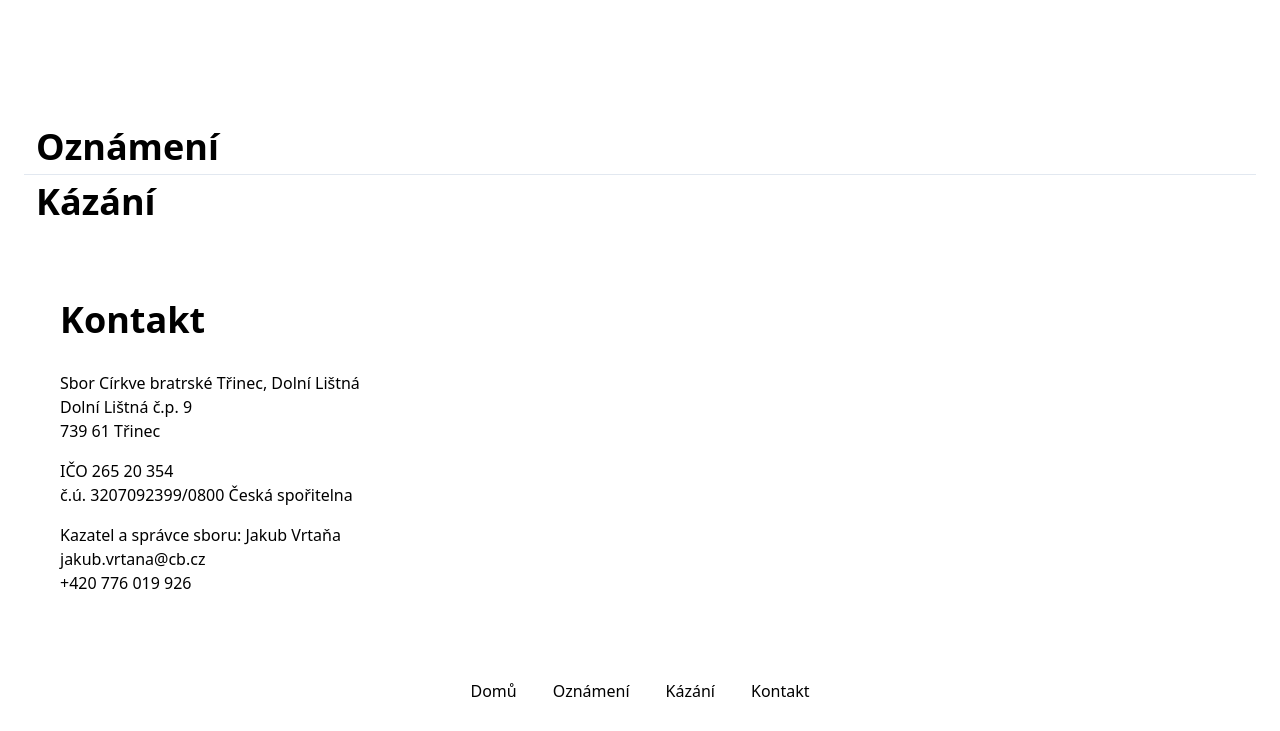
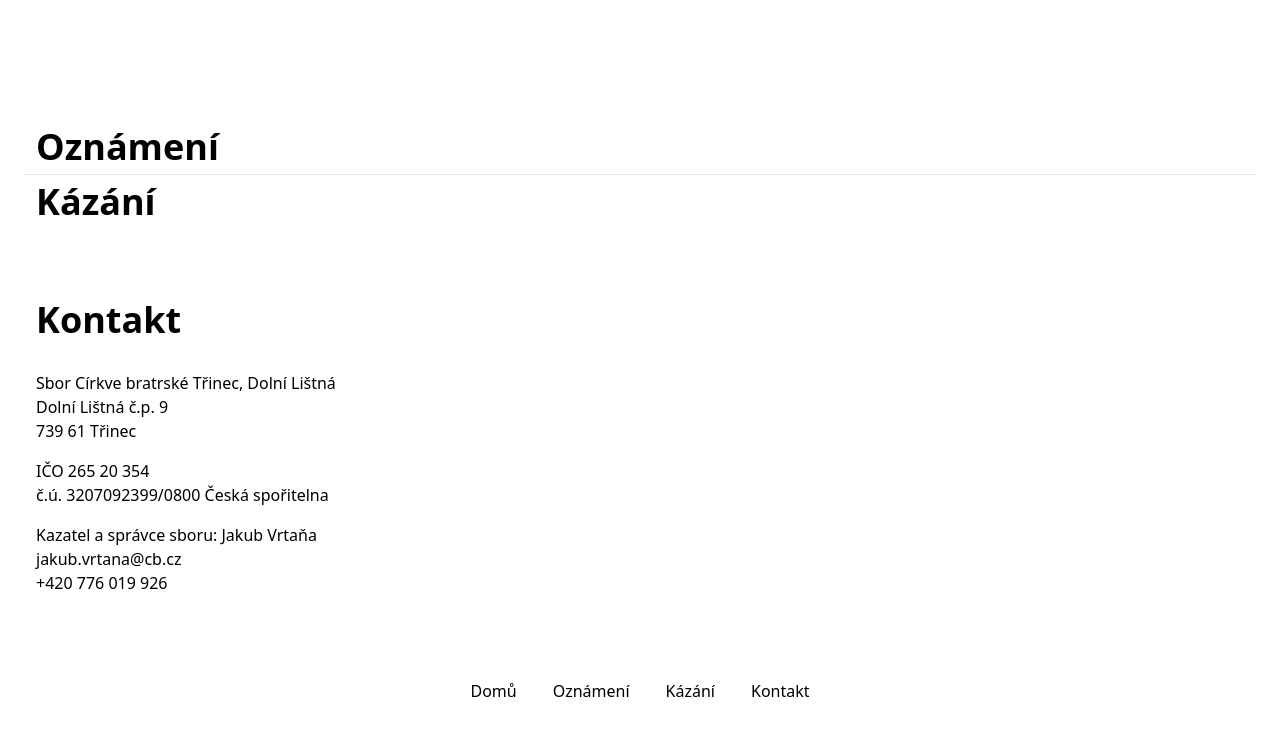
Before and after one commit to suzettecolli/cblistna.cz, a plain HTML site: page index.html in a window 1280 px wide. Shown: the part 740-1471 px from the top of the page. Drawn offline with nearby package versions, Linux system fonts and the light colour scheme; a script that the page names is missing.

Commit message:
CSS edit: Removing padding from contact section

```diff
--- a/index.html
+++ b/index.html
@@ -81,7 +81,7 @@
           </div>
         </section>
 
-    <div id="contact" class="container mx-auto pt-24 md:pt-16 px-6">
+    <div id="contact" class="container mx-auto md:pt-16">
       <p class="font-bold text-grey-darkest text-4xl px-3 mb-6">
         Kontakt</p>
       <p class="px-3 pb-4">Sbor Církve bratrské Třinec, Dolní Lištná<br />
```
